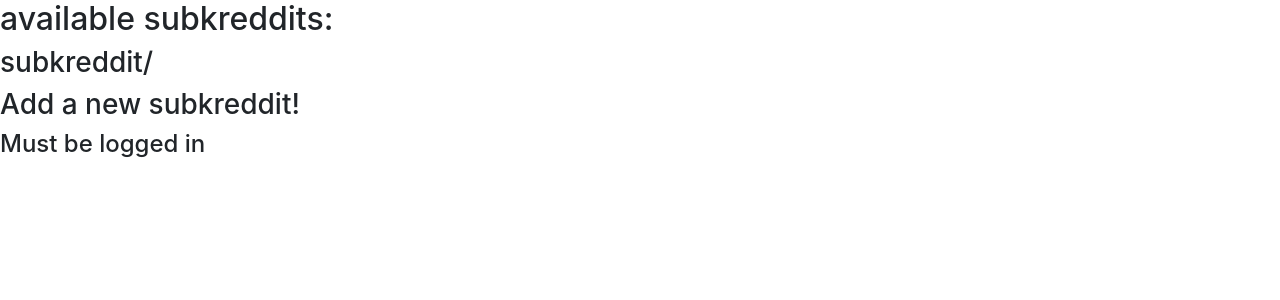
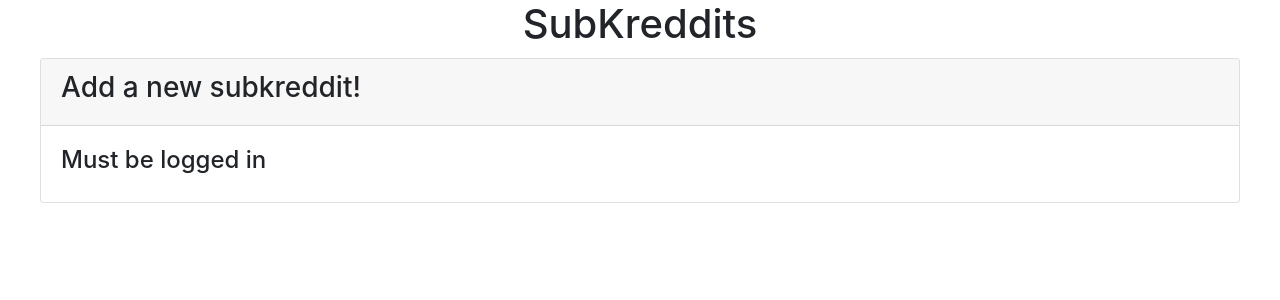
Before and after one commit to tander29/kreddit, a Django app: page /subkreddit/ in a window 1280 px wide. Shown: the part 56-356 px from the top of the page. Run offline with Django 3.2, Linux system fonts and the light colour scheme; data that the repository does not hold is empty; some libraries are stand-ins or nearby versions.

Commit message:
started with styling

```diff
--- a/kreddit/templates/subkreddit/allsubs.html
+++ b/kreddit/templates/subkreddit/allsubs.html
@@ -1,13 +1,37 @@
+<style>
+  h1 {text-align: center}
+  .subk-list {overflow: hidden}
+  .subk-wrap {margin: 10px auto; width: 800px}
+  .add-subk-wrap {margin: 10px auto; width: 1200px}
+  .add-subk-body {justify-content: center; align-items: center}
+</style>
 {% include 'navbar.html' %}
-<h2>available subkreddits:</h2>
+<h1>SubKreddits</h1>
 
-<h3>subkreddit/</h3>
-{% for sub in allsubs %} ----------------
-<a href="{%url 'subkreddit' sub.title%}">
-  <div>{{ sub.title }}</div>
-</a>
----------------- {% endfor%}
-<h3>Add a new subkreddit!</h3>
-{% if request.user.kredditor%} {%include "../generic_form.html" %} {%else%}
-<h4>Must be logged in</h4>
-{%endif%}
+<div class="card add-subk-wrap">
+  <div class="card-header">
+    <h3>Add a new subkreddit!</h3>
+  </div>
+  {% if request.user.kredditor %}
+    <div class="card-body add-subk-body">
+      {% include "../generic_form.html" %}
+    </div>
+  {% else %}
+    <div class="card-body">
+      <h4>Must be logged in</h4>
+    </div>
+  {% endif %}
+</div>
+
+<div class="subk-list">
+  {% for sub in allsubs %}
+    <div class="card subk-wrap">
+      <div class="card-header">
+        <h5><a href="{% url 'subkreddit' sub.title %}">k/{{ sub.title }}</a> by {{ sub.creator }}</h5>
+      </div>
+      <div class="card-body">
+        {{ sub.about }}
+      </div>
+    </div>
+  {% endfor%}
+</div>
--- a/kreddit/templates/subkreddit/subkreddit.html
+++ b/kreddit/templates/subkreddit/subkreddit.html
@@ -1,7 +1,8 @@
+<style></style>
 {% include "../navbar.html" %}
-<h1>Subkreddit:</h1>
+
 {% if validsub %}
-<h2>Title: {{ sub.title }}</h2>
+<h1>{{ sub.title }}</h1>
 <h5>About: {{ sub.about }}</h5>
 <h5>Rules: {{ sub.rules }}</h5>
 
@@ -22,4 +23,3 @@
 {%else%}
 <h2>This sub doesn't seem to exist, Try creating one or go outside!</h2>
 {%endif%}
-<a href="/subkreddit"> < Back</a>
```
